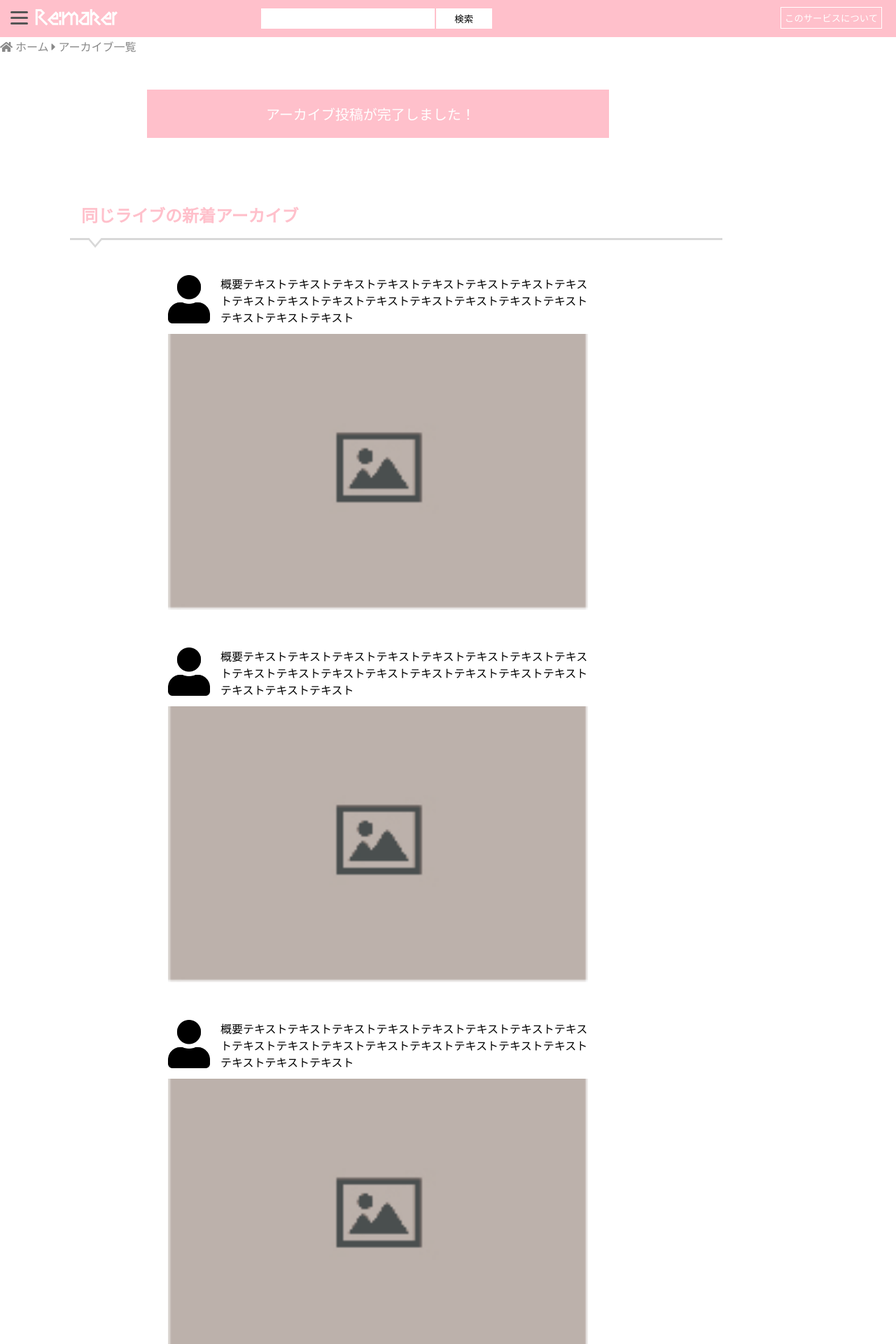
After one commit to uematsu19/front_end, a PHP site: page /contents/timeline.html in a window 1280 px wide. The commit adds this page. Shown: the top 1920 px of the page at 70% size. Run offline with PHP 8.4, Linux system fonts and the light colour scheme.

Commit message:
add pages

```diff
--- /dev/null
+++ b/remaker/contents/liverare.css
@@ -0,0 +1,29 @@
+
+.liverare_post {
+	margin:50px 0px 20px 210px;
+	width:500px;
+	padding:20px 80px;
+	background-color:pink;
+	}
+
+.liverare_post p{
+	color:white;
+	font-size:20px;
+	margin-left:90px;
+	}
+
+.archives{
+	margin:50px 0px 10px 240px;
+	width:600px;
+	}
+
+.archives_img{
+	width:600px;
+	}
+
+img.img{
+	float:left;
+	width:60px;
+	margin-right:15px;
+	margin-bottom:15px;
+	}
--- a/remaker/contents/post_liverare.html
+++ b/remaker/contents/post_liverare.html
@@ -88,10 +88,12 @@
       <textarea name="comment" cols="50" rows="5" class="input-detail"></textarea>
     </p>
 
-   <a href="post_pre.html" class="button">投稿確認画面へ</a>
+   <a href="post_pre_liverare.html" class="button">投稿確認画面へ</a>
 
     </form>
 </div>
+<br>
+<br>
 
 </body>
 </html>
--- a/remaker/contents/post_pre_liverare.html
+++ b/remaker/contents/post_pre_liverare.html
@@ -89,7 +89,7 @@
 
 </div>
 
-  <div class="button2">投稿
+  <div class="button2"><a href="timeline.html">投稿</a>
   </div>
 
 </body>
--- /dev/null
+++ b/remaker/contents/timeline.html
@@ -0,0 +1,98 @@
+<!DOCTYPE html>
+<html>
+<head>
+   <title>Re:maker</title>
+  <link rel="stylesheet" type="text/css" href="remaker_contents.css">
+    <link rel="stylesheet" type="text/css" href="../remaker_top.css">
+    <link rel="stylesheet" type="text/css" href="../remaker_post.css">
+        <link rel="stylesheet" type="text/css" href="liverare.css">
+  <meta http-equiv="content-type" charset="utf-8">
+<link href="https://use.fontawesome.com/releases/v5.15.1/css/all.css" rel="stylesheet">
+</head>
+<body>
+  <header>
+    <div id="nav-drawer">
+      <input id="nav-input" type="checkbox" class="nav-unshown">
+      <label id="nav-open" for="nav-input"><span></span></label>
+      <label class="nav-unshown" id="nav-close" for="nav-input"></label>
+        <div id="nav-content">
+           <ul class="sidenav">
+	          <li><a href="../index.html">ホーム</a></li>
+	          <li><a href="../ranking/index.html">ランキング</a></li>
+              <li><a href="../request/index.html">リクエスト</a></li>
+	          <li><a href="../contents/post.html">リメコン投稿</a></li>
+	          <li><a href="../mypage/mypage.html">マイページ</a></li>
+           </ul>
+       </div>
+
+
+          <img src="../remaker.png" width="120px">
+
+      <form id="form01" action="#" class="form">
+         <input id="input01" type="text"><!--
+          /input間で改行したい場合はコメントアウト必須/
+          --><input id="submit01" type="submit" value="検索">
+      </form>
+
+      <div class="info">
+         <a href="../searvice.html" class="searvice">このサービスについて</a>
+      </div>
+
+    </div>
+  </header>
+<br>
+ <br>
+ <br>
+
+<div class="cp_breadcrumb">
+	<ul class="breadcrumb">
+	<li><a href="../index.html">  <i class="fas fa-home"></i> ホーム</a></li>
+	<li><a href="timeline.html">  <i class="fas fa-caret-right"></i>  アーカイブ一覧</a></li>
+	</ul>
+</div>
+
+<div class="liverare_post">
+<p>アーカイブ投稿が完了しました！</p>
+</div>
+
+
+<br>
+<br>
+
+<h2>
+同じライブの新着アーカイブ
+</h2>
+
+<div class="archives">
+<p><img src="mypage.png" class="img">
+概要テキストテキストテキストテキストテキストテキストテキストテキストテキストテキストテキストテキストテキストテキストテキストテキストテキストテキストテキスト</p>
+<img src="content.jpg" class="archives_img">
+</div>
+
+<div class="archives">
+<p><img src="mypage.png" class="img">
+概要テキストテキストテキストテキストテキストテキストテキストテキストテキストテキストテキストテキストテキストテキストテキストテキストテキストテキストテキスト</p>
+<img src="content.jpg" class="archives_img">
+</div>
+
+<div class="archives">
+<p><img src="mypage.png" class="img">
+概要テキストテキストテキストテキストテキストテキストテキストテキストテキストテキストテキストテキストテキストテキストテキストテキストテキストテキストテキスト</p>
+<img src="content.jpg" class="archives_img">
+</div>
+
+<div class="archives">
+<p><img src="mypage.png" class="img">
+概要テキストテキストテキストテキストテキストテキストテキストテキストテキストテキストテキストテキストテキストテキストテキストテキストテキストテキストテキスト</p>
+<img src="content.jpg" class="archives_img">
+</div>
+
+<div class="archives">
+<p><img src="mypage.png" class="img">
+概要テキストテキストテキストテキストテキストテキストテキストテキストテキストテキストテキストテキストテキストテキストテキストテキストテキストテキストテキスト</p>
+<img src="content.jpg" class="archives_img">
+</div>
+
+
+</body>
+</html>
--- a/remaker/remaker_post.css
+++ b/remaker/remaker_post.css
@@ -141,6 +141,11 @@ table td{
   transform: translateY(4px);/*下に動く*/
 }
 
+.button2 a{
+	 text-decoration: none;
+	   color: pink;
+	}
+
 .liverare{
 	margin-left:110px;
 }
```
